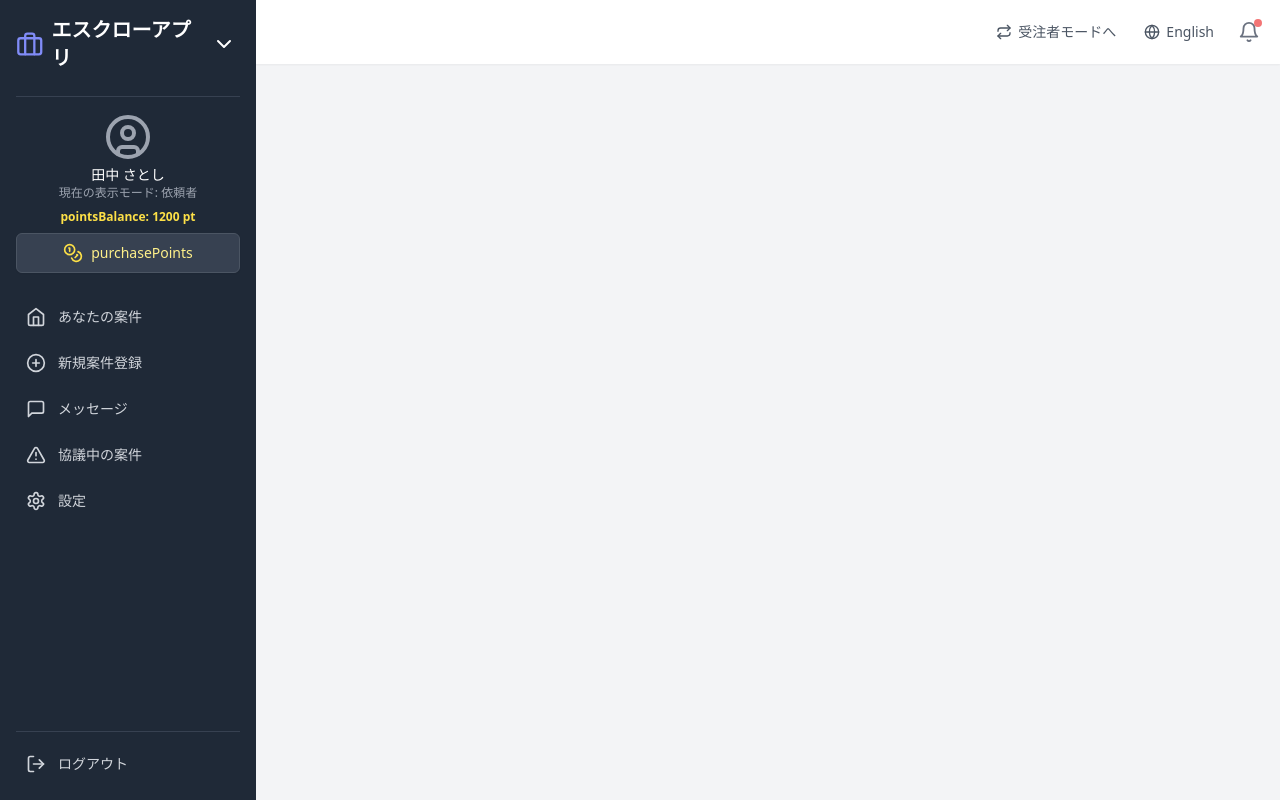
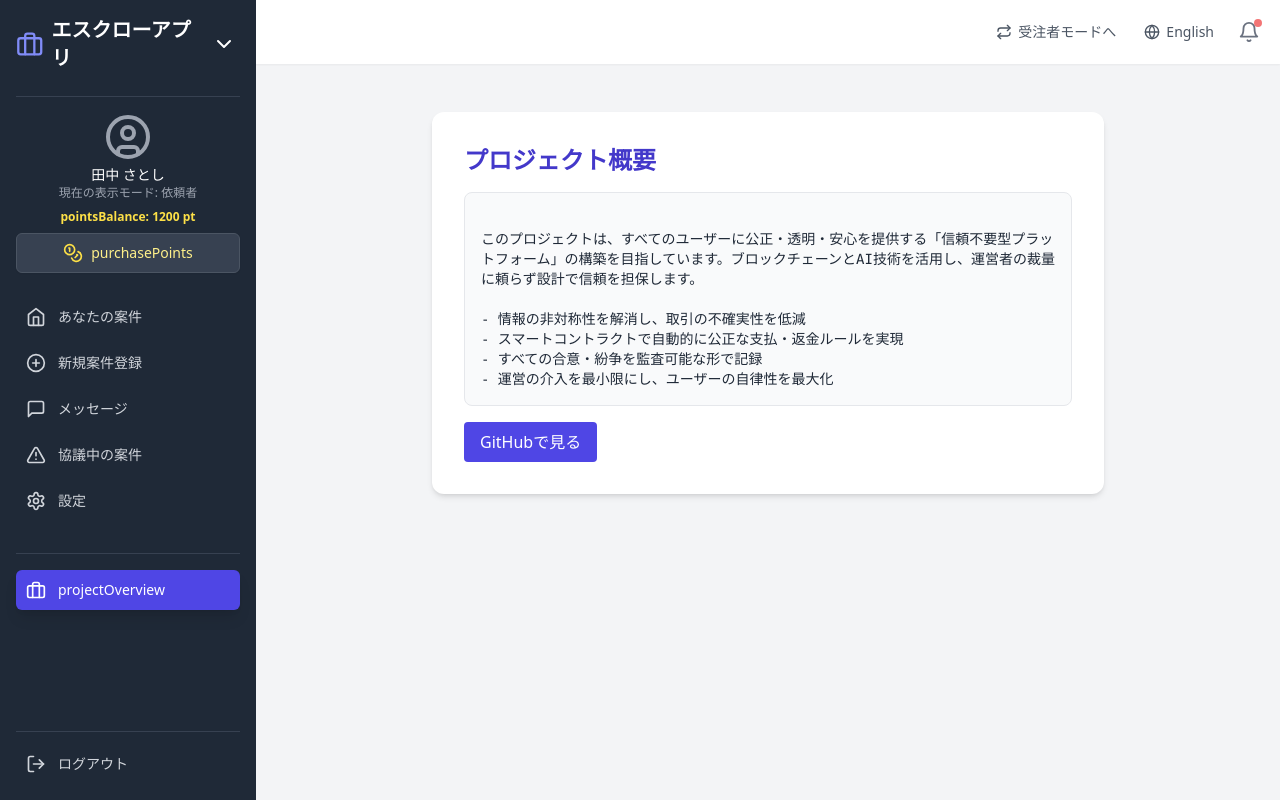
Before and after one commit to ken2san/escrow-app-project, a React (Create React App) app: page /project-overview in a window 1280 px wide. Built offline with nearby package versions, Linux system fonts and the light colour scheme.

Commit message:
feat(sidebar): Add visually separated Project Overview button with i18n support

```diff
--- a/src/App.js
+++ b/src/App.js
@@ -25,6 +25,7 @@ import { callGeminiAPI } from './utils/api';
 
 import { mockUserPoints, mockTransactions } from './utils/mockPointsData';
 import { MessageSquare, AlertTriangle, Settings } from 'lucide-react';
+import ProjectOverviewPage from './pages/ProjectOverviewPage';
 
 export default function App() {
   const [isPointsHistoryOpen, setIsPointsHistoryOpen] = useState(false);
@@ -266,6 +267,7 @@ export default function App() {
             <Route path="/newProject" element={<NewProjectPage newProjectData={newProjectData} setNewProjectData={setNewProjectData} t={t} currentLanguage={currentLanguage} isLoadingGemini={isLoadingGemini} milestoneSuggestions={milestoneSuggestions} contractCheckSuggestions={contractCheckSuggestions} onContractCheck={handleContractCheck} onSubmitProject={handleSubmitNewProject} onCancelProject={resetNewProjectForm} />} />
             <Route path="/contractReview" element={<ContractReviewPage selectedProjectForReview={projectForContractReview || selectedProjectForReview} t={t} handleFinalizeContract={handleFinalizeContract} currentLanguage={currentLanguage} handleCancelProposalSelection={handleCancelProposalSelection} setActiveProjectDetailTab={setActiveProjectDetailTab} setActivePage={(page) => navigate(page.startsWith('/') ? page : `/${page}`)} />} />
             <Route path="/dashboard/contractReview" element={<ContractReviewPage selectedProjectForReview={projectForContractReview || selectedProjectForReview} t={t} handleFinalizeContract={handleFinalizeContract} currentLanguage={currentLanguage} handleCancelProposalSelection={handleCancelProposalSelection} setActiveProjectDetailTab={setActiveProjectDetailTab} setActivePage={(page) => navigate(page.startsWith('/') ? page : `/${page}`)} />} />
+            <Route path="/project-overview" element={<ProjectOverviewPage />} />
             <Route path="/messages" element={<PlaceholderPage t={t} title={t.messages} icon={<MessageSquare />} />} />
             <Route path="/disputes" element={<PlaceholderPage t={t} title={t.disputes} icon={<AlertTriangle />} />} />
             <Route path="/settings" element={<PlaceholderPage t={t} title={t.settings} icon={<Settings />} />} />
--- a/src/components/layout/Sidebar.js
+++ b/src/components/layout/Sidebar.js
@@ -18,6 +18,7 @@ const Sidebar = ({ t, isSidebarOpen, setIsSidebarOpen, loggedInUser, currentView
   const getPath = (page) => {
     if (page === 'dashboard') return '/dashboard';
     if (page === 'newProject') return '/newProject';
+    if (page === 'project-overview') return '/project-overview';
     if (page === 'messages') return '/messages';
     if (page === 'disputes') return '/disputes';
     if (page === 'settings') return '/settings';
@@ -134,6 +135,23 @@ const Sidebar = ({ t, isSidebarOpen, setIsSidebarOpen, loggedInUser, currentView
               </li>
             ))}
         </ul>
+        {/* Project Overview button separated visually */}
+        <div className="mt-8 pt-4 border-t border-gray-700">
+          <button
+            onClick={() => navigate(getPath('project-overview'))}
+            className={`w-full flex items-center p-2.5 rounded-md hover:bg-gray-700 ${
+              activePage === 'project-overview'
+                ? 'bg-indigo-600 text-white shadow-lg'
+                : 'text-gray-300 hover:text-white'
+            } ${!isSidebarOpen ? 'justify-center' : ''}`}
+            title={isSidebarOpen ? '' : t('projectOverview')}
+          >
+            <Briefcase className="h-5 w-5" />
+            {isSidebarOpen && (
+              <span className="ml-3 text-sm">{t('projectOverview')}</span>
+            )}
+          </button>
+        </div>
       </nav>
       <div className="mt-auto border-t border-gray-700 pt-3">
         <button
--- /dev/null
+++ b/src/pages/ProjectOverviewPage.js
@@ -0,0 +1,45 @@
+import React from 'react';
+import { useTranslation } from 'react-i18next';
+
+const GITHUB_URL = 'https://github.com/ken2san/escrow-app-project';
+
+const overviewEn = `
+This project aims to build a trustless platform that provides fairness, transparency, and peace of mind for all users. By leveraging blockchain and AI technologies, it guarantees trust through design—not operator discretion.
+
+- Eliminate information asymmetry and reduce uncertainty in digital transactions
+- Enforce fair payment and refund rules automatically via smart contracts
+- Record all agreements and disputes in an auditable form
+- Minimize operational intervention and maximize user autonomy
+`;
+
+const overviewJa = `
+このプロジェクトは、すべてのユーザーに公正・透明・安心を提供する「信頼不要型プラットフォーム」の構築を目指しています。ブロックチェーンとAI技術を活用し、運営者の裁量に頼らず設計で信頼を担保します。
+
+- 情報の非対称性を解消し、取引の不確実性を低減
+- スマートコントラクトで自動的に公正な支払・返金ルールを実現
+- すべての合意・紛争を監査可能な形で記録
+- 運営の介入を最小限にし、ユーザーの自律性を最大化
+`;
+
+export default function ProjectOverviewPage() {
+  const { i18n } = useTranslation();
+  const isEn = i18n.language === 'en';
+  return (
+    <div className="max-w-2xl mx-auto p-8 bg-white dark:bg-gray-900 rounded-xl shadow-md mt-8">
+      <h2 className="text-2xl font-bold mb-4 text-indigo-700 dark:text-indigo-300">{isEn ? 'Project Overview' : 'プロジェクト概要'}</h2>
+      <pre className="whitespace-pre-wrap text-gray-800 dark:text-gray-100 mb-4 text-sm bg-gray-50 dark:bg-gray-800 p-4 rounded-lg border border-gray-200 dark:border-gray-700">
+        {isEn ? overviewEn : overviewJa}
+      </pre>
+      <div className="mt-4">
+        <a
+          href={GITHUB_URL}
+          target="_blank"
+          rel="noopener noreferrer"
+          className="inline-block px-4 py-2 bg-indigo-600 text-white rounded hover:bg-indigo-700 transition"
+        >
+          {isEn ? 'View on GitHub' : 'GitHubで見る'}
+        </a>
+      </div>
+    </div>
+  );
+}
--- a/src/utils/translations.js
+++ b/src/utils/translations.js
@@ -7,7 +7,8 @@ export const translations = {
     newProject: '新規案件登録',
     messages: 'メッセージ',
     disputes: '協議中の案件',
-    settings: '設定',
+  settings: '設定',
+  projectOverview: 'プロジェクト概要',
     logout: 'ログアウト',
     searchPlaceholder: '案件名、依頼者名などで検索...',
     filter: 'フィルター',
@@ -235,7 +236,8 @@ export const translations = {
     newProject: 'New Project',
     messages: 'Messages',
     disputes: 'Ongoing Discussions',
-    settings: 'Settings',
+  settings: 'Settings',
+  projectOverview: 'Project Overview',
     logout: 'Logout',
     searchPlaceholder: 'Search by project name, client...',
     filter: 'Filter',
```
Also changed, not shown: 1 other file (tests, documents, lock files or other folders).
